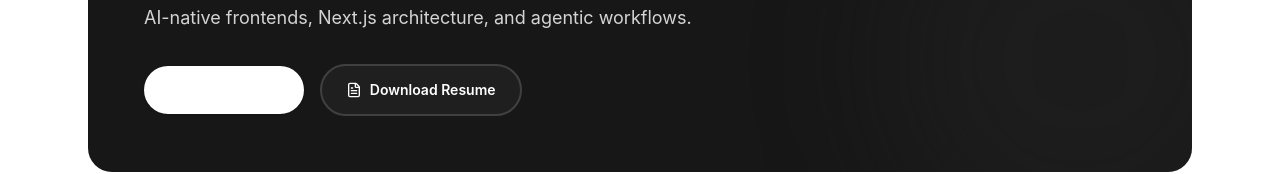
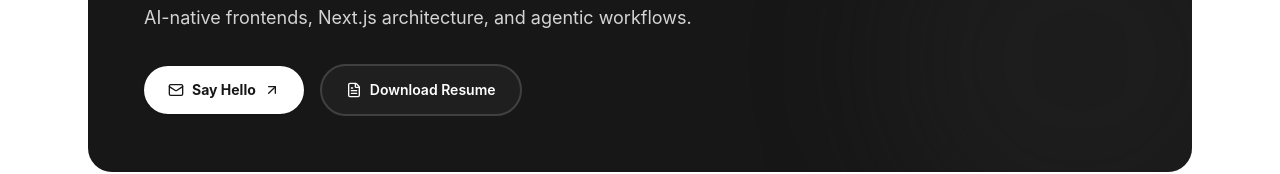
Before and after one commit to swrjnthjr/swaraj-nath, a React (Vite) app: page / in a window 1280 px wide. Shown: the part 4157-4331 px from the top of the page. Built offline with nearby package versions, Linux system fonts and the light colour scheme.

Commit message:
feat: cv link updated

```diff
--- a/src/components/Footer.tsx
+++ b/src/components/Footer.tsx
@@ -3,6 +3,7 @@ import Github from "../assets/icons/github";
 import Linkedin from "../assets/icons/linkedin";
 import Button from "./Button";
 import { email, links } from "../constants";
+import cv from "../assets/Swaraj_Nath_Resume.pdf";
 
 export default function Footer() {
   return (
@@ -28,14 +29,14 @@ export default function Footer() {
                 variant="primary"
                 as="a"
                 href={email}
-                className="inline-flex items-center gap-2 px-6 py-3.5 rounded-full bg-white text-neutral-900 text-sm font-bold hover:bg-neutral-100 transition-colors shadow-sm"
+                className="inline-flex items-center gap-2 px-6 py-3.5 rounded-full bg-white text-neutral-900! text-sm font-bold hover:bg-neutral-100 transition-colors shadow-sm"
               >
                 <Mail size={16} /> Say Hello <ArrowUpRight size={16} />
               </Button>
               <Button
                 variant="secondary"
                 as="a"
-                href="/Swaraj_Nath_Resume.pdf"
+                href={cv}
                 download
                 className="inline-flex items-center gap-2 px-6 py-3.5 rounded-full border border-neutral-700 bg-neutral-800/60 text-white text-sm font-semibold hover:bg-neutral-800 transition-colors"
               >
```
Also changed, not shown: 1 other file (tests, documents, lock files or other folders).
